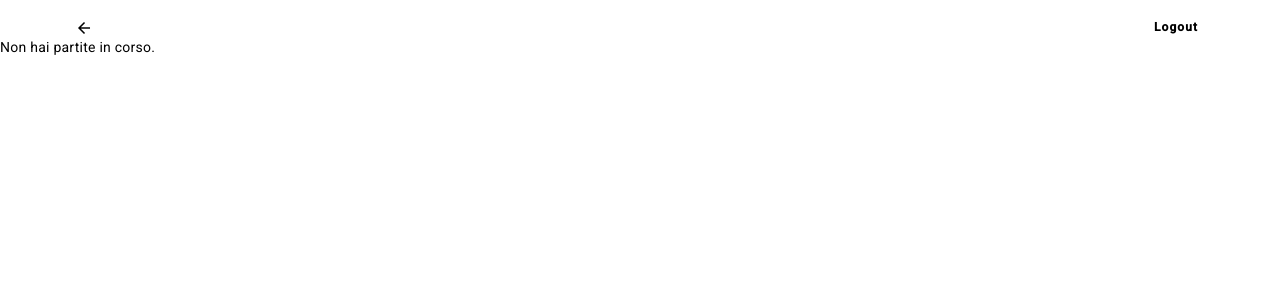
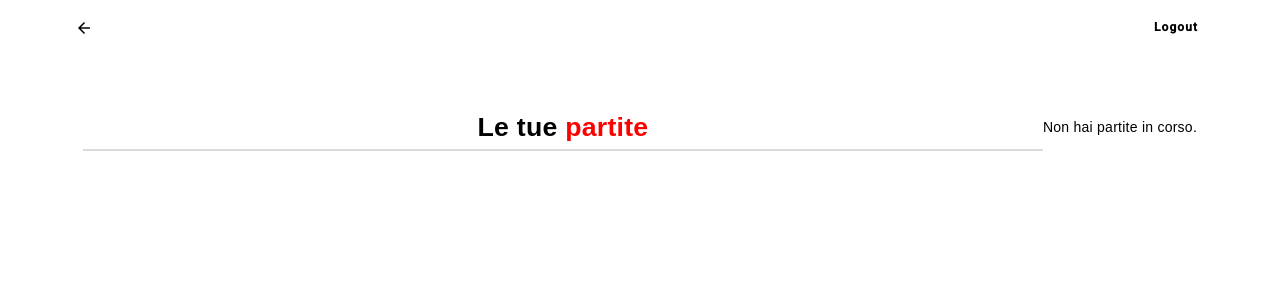
Before and after one commit to tabish29/storJ_SWE, an Angular app in the folder frontend/: page /match in a window 1280 px wide. Shown: the top 300 px of the page. Built offline with nearby package versions, Linux system fonts and the light colour scheme; sample sign-in values are in the browser's storage.

Commit message:
completata visualizzazione grafica

```diff
--- a/frontend/src/app/components/match/match.component.css
+++ b/frontend/src/app/components/match/match.component.css
@@ -1,15 +1,107 @@
-.matches-container {
+* {
+    font-family: Arial, Helvetica, sans-serif;
+}
+
+.container {
+    display: flex;
+    flex-wrap: wrap;
+    justify-content: center;
+    width: 100vw;
+    margin-top: 5rem;
+    margin-bottom: 5rem;
+}
+
+.div-title {
     display: flex;
     flex-direction: column;
-    gap: 10px;
+    box-sizing: border-box;
+    text-align: center;
+    width: 75%;
+    margin-bottom: 1.5rem;
+    border-bottom: 2px solid rgb(204, 204, 204, 0.7);
+    border-radius: none;
 }
 
-.match-box {
-    border: 1px solid #ccc;
-    padding: 10px;
-    border-radius: 5px;
+#title {
+    font-size: 20pt;
+    font-weight: bold;
 }
 
-.match-box button {
-    margin-right: 10px;
+span {
+    color: red;
 }
+
+.div-matches {
+    display: flex;
+    flex-wrap: wrap;
+    align-items: center;
+    justify-content: center;
+    width: 77%;
+}
+
+.div-single-match {
+    display: flex;
+    flex-direction: column;
+    box-sizing: border-box;
+    font-size: 11pt;
+    width: 31%;
+    height: auto;
+    padding: 20px;
+    margin-top: 1rem;
+    margin-right: 1rem;
+    background-color: rgb(244, 244, 244);
+    border: none !important;
+    border-radius: 10px;
+    box-shadow: 5px 5px 5px #aaaa;
+}
+
+#div-info {
+    margin-left: 0.5rem;
+    padding-left: 0.5rem;
+    border-left: 2px solid rgb(204, 204, 204, 0.7);
+}
+
+#div-info:hover {
+    padding-left: 0.5rem;
+    border-left: 3px solid rgb(204, 204, 204, 0.7);
+}
+
+#span-title {
+    font-weight: bold;
+    color: red;
+}
+
+#span-text {
+    color: black;
+}
+
+#span-text:hover {
+    border-bottom: 1px solid black;
+}
+
+.div-button {
+    display: flex;
+    text-align: center;
+    width: 100%;
+    margin-top: 1rem;
+}
+
+.div-button-match {
+    display: inline-block;
+    width: 50%;
+}
+
+button {
+    font-size: 9pt;
+    color: white;
+    width: 95%;
+    padding: 7.5px 7.5px;
+    background-color: crimson;
+    border-radius: 5px;
+    border: none !important;
+}
+
+button:hover {
+    transition: background-color 0.5s;
+    background-color: darkred;
+}
--- a/frontend/src/app/components/match/match.component.html
+++ b/frontend/src/app/components/match/match.component.html
@@ -1,12 +1,20 @@
 <app-navbar></app-navbar>
-<div *ngIf="userMatches.length > 0; else noMatches" class="matches-container">
-    <h2>Le tue partite</h2>
-    <div class="match-box" *ngFor="let match of userMatches">
-        <p>Partita ID: {{ match.id }}, Storia ID: {{ match.id_storia }}</p>
-        <button (click)="resumeMatch(match)">Riprendi Partita</button>
-        <button (click)="removeMatch(match)">Rimuovi</button>
+<div class="container">
+    <div class="div-title">
+        <p id="title">Le tue <span>partite</span></p>
     </div>
+    <div class="div-matches" *ngIf="userMatches.length > 0; else noMatches" >
+        <div class="div-single-match" *ngFor="let match of userMatches">
+            <div id="div-info"><label><span id="span-title">Id partita</span><br><span id="span-text">{{ match.id }}</span></label></div>
+            <p></p>
+            <div id="div-info"><label><span id="span-title">Id storia</span><br><span id="span-text">{{ match.id_storia }}</span></label></div>
+            <div class="div-button">
+                <div class="div-button-match"><button (click)="resumeMatch(match)">Riprendi</button></div>
+                <div class="div-button-match"><button (click)="removeMatch(match)">Rimuovi</button></div>
+            </div>
+        </div>
+    </div>
+    <ng-template #noMatches>
+        <p>Non hai partite in corso.</p>
+    </ng-template>
 </div>
-<ng-template #noMatches>
-    <p>Non hai partite in corso.</p>
-</ng-template>
```
